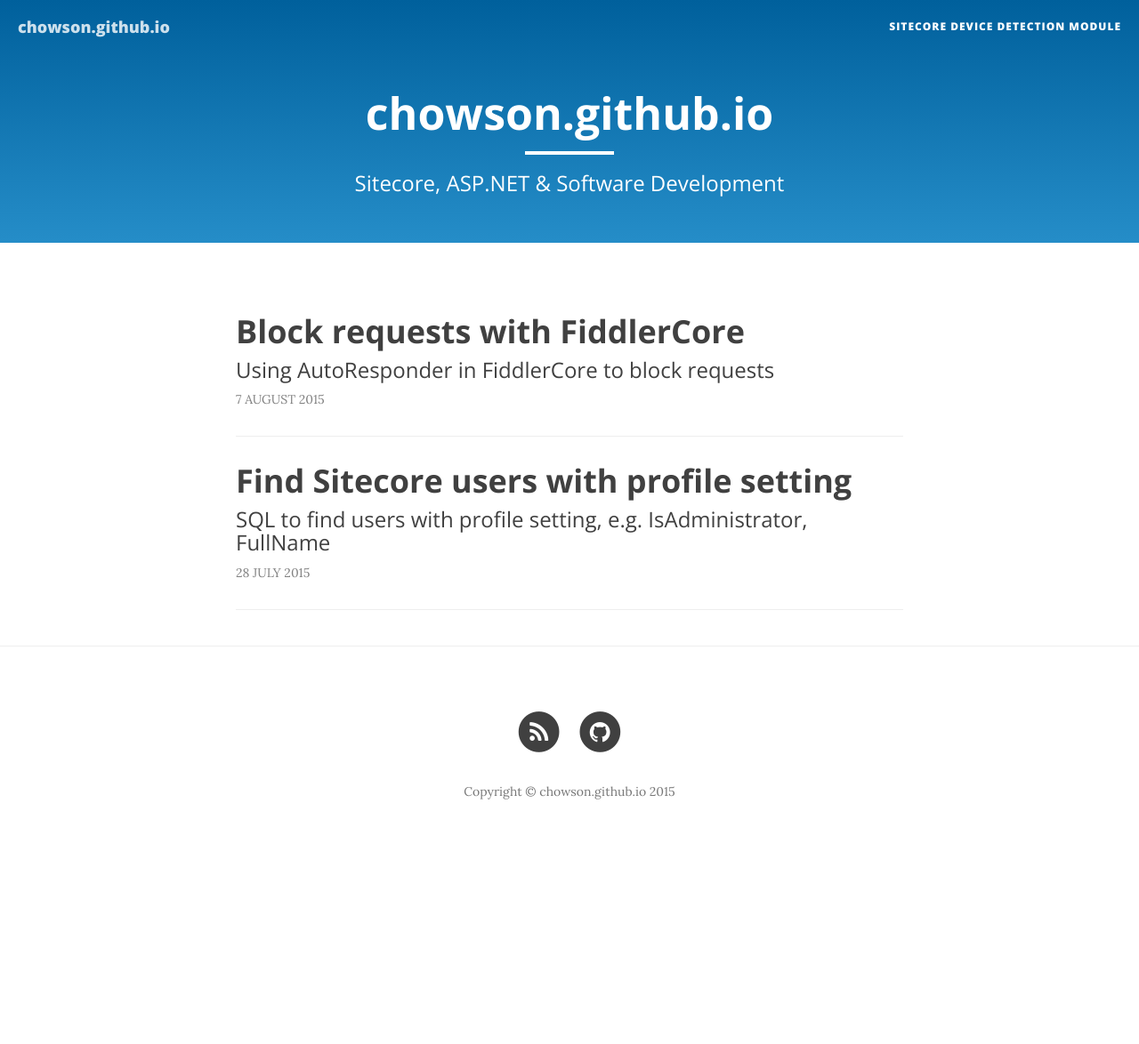
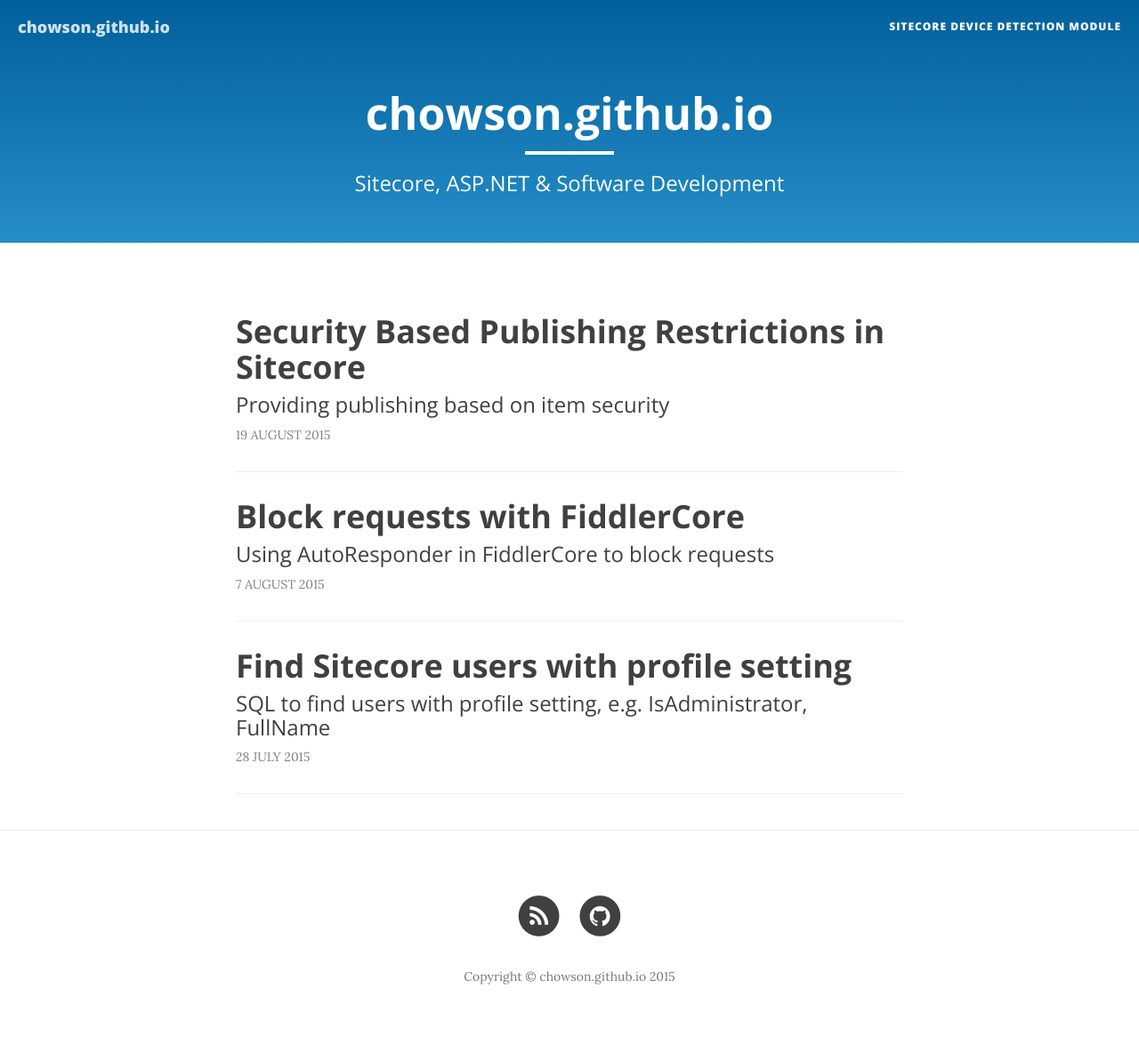
Before and after one commit to chowson/chowson.github.io, a Jekyll site: the page built from index.html, in a window 1280 px wide. Shown: the whole page at 89% size. Built offline with Jekyll 4.4.1, drawn with Linux system fonts in a browser that asks for light colours; nearby versions of some CDN libraries; the list of posts is cut into pages by our own code; before the commit the page ends 966 px from its top, so only the background shows below that.

Commit message:
New post about Sitecore publishing restrictions

```diff
--- a/_posts/2015-08-07-block-requests-with-fiddlercore.markdown
+++ b/_posts/2015-08-07-block-requests-with-fiddlercore.markdown
@@ -6,7 +6,6 @@
 subtitle:   "Using AutoResponder in FiddlerCore to block requests"
 date:       2015-08-07 12:35:00
 description: "Using AutoResponder in FiddlerCore to block requests"
-category: programming
 tags: [sitecore,'automated-testing',debugging]
 ---
 
--- /dev/null
+++ b/_posts/2015-08-19-security-based-publishing-restrictions-in-sitecore.md
@@ -0,0 +1,75 @@
+---
+layout:     post
+references: []
+title:      "Security Based Publishing Restrictions in Sitecore"
+subtitle:   "Providing publishing based on item security"
+date:       2015-08-19 16:18:00
+description: "Providing publishing based on item security"
+tags: [sitecore]
+---
+
+<h4>Problem...</h4>
+
+<p>In order to grant a user permissions to publish in Sitecore, they need to be part of the <em>Sitecore Client Publishing</em> role. Once
+a user is a member of this role, the publishing buttons become visible to the user within the content editor ribbon as well as the main menu.
+The consequence of this is that it grants the user permission to publish everything via a site publish and in larger applications
+this can prevent other users from publishing for hours with no easy way to cancel the publish job.</p>
+
+<p>Out of the box Sitecore provides a couple of options around this:
+  <ol>
+    <li>Remove read permissions to the 'Publish site' option for the role. To do this, edit the read permission
+    on the core database item <em>/sitecore/content/Applications/Content Editor/Menues/Publish/Publish Site</em>.
+      <ul>
+        <li>Issue: A user could still initiate a publish from the /sitecore root item and include all sub-items, effectively performing
+        a site publish.</li>
+      </ul>
+    </li>
+    <li>Configure a publishing scheduled task to perform an periodic incremental publish picking up all new changes.
+      <ul>
+        <li>Issue: If workflow isn't enabled on all items you can end up with things published that are incomplete.</li>
+      </ul>
+    </li>
+  </ol>
+</p>
+
+<h4>Solution...</h4>
+
+<p>A potential solution around this is to hide the publishing buttons on items which the context user doesn't have permissions to
+write to, therefore only allowing them to publish sections of the tree that they can author. For areas of the tree where
+they only have read access, the publishing button will be hidden. To achieve this, you can follow these steps:</p>
+
+<ol>
+	<li>Create a new class that inherits the Sitecore default command and add logic to the <em>QueryState</em> method to check for write access, for example:
+    {% highlight csharp %}
+public class PublishItemCheckSecurity : PublishItem
+{
+    public override CommandState QueryState(CommandContext context)
+    {
+        var item = context.Items[0];
+
+        var baseState = base.QueryState(context);
+
+        return baseState == CommandState.Enabled && item != null && !item.Security.CanWrite(Context.User)
+            ? CommandState.Hidden
+            : baseState;
+        }
+    }
+    {% endhighlight %}
+  </li>
+  <li>Patch in the new command referenced in step 1 to replace the default Sitecore command:
+  {% highlight xml %}
+<configuration xmlns:patch="http://www.sitecore.net/xmlconfig/">
+  <sitecore>
+    <commands>
+      <command name="item:publishnow">
+        <patch:attribute name="type">Your.Namespace.PublishItemCheckSecurity, Your.Namespace</patch:attribute>
+      </command>
+    </commands>
+  </sitecore>
+</configuration>
+  {% endhighlight %}
+  </li>
+</ol>
+
+<p>Once your solution recompiled, create a new user which is a member of the <em>Sitecore Client Publishing</em> role and then
+viewing different content items should see the button appearing for items the user can write to and disappearing for items that they cannot.</p>
```
